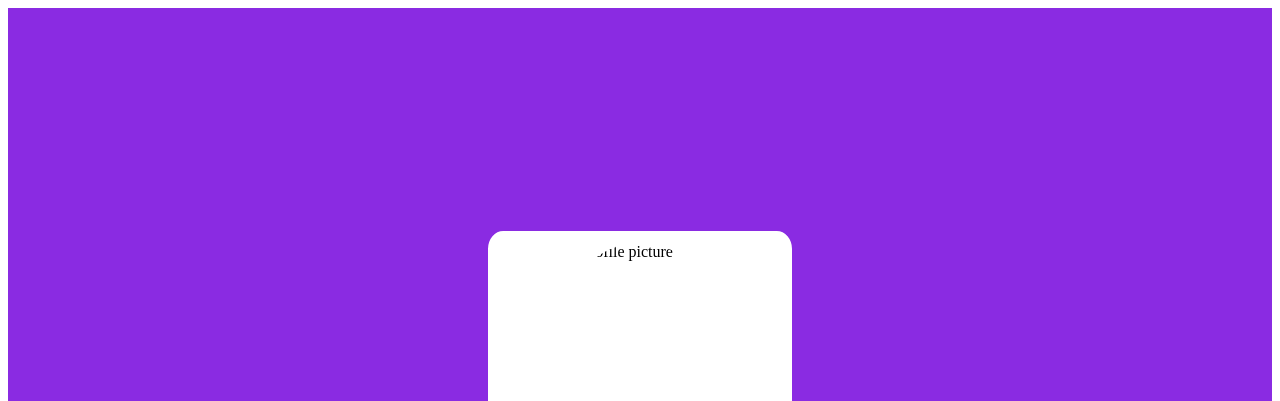
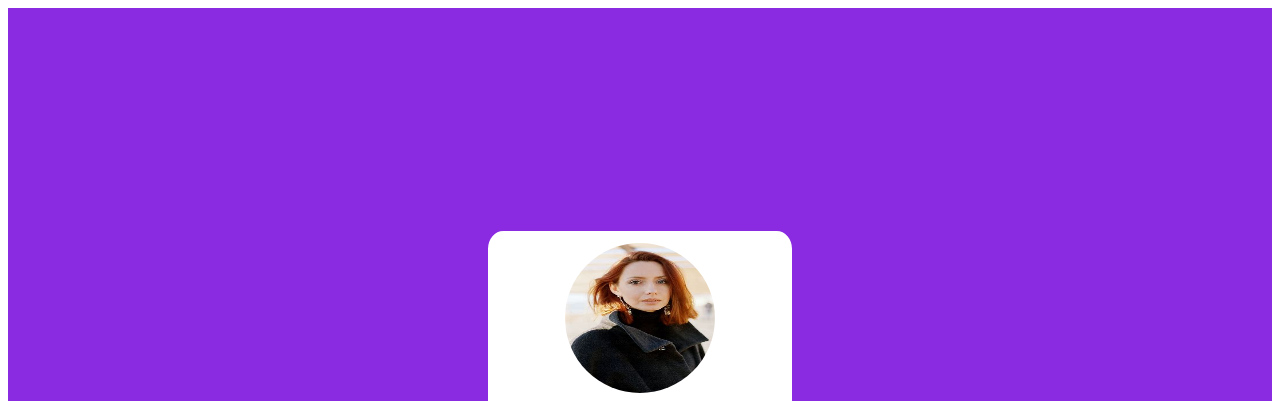
Before and after one commit to fidasahooda/profile-card, a plain HTML site: page index.html in a window 1280 px wide. Shown: the top 401 px of the page. Drawn offline with Linux system fonts and the light colour scheme; the site is published under a folder, as on GitHub Pages, so addresses that start at the root find nothing.

Commit message:
updated code

```diff
--- a/index.html
+++ b/index.html
@@ -10,7 +10,7 @@
     <div class="container">
         <div class="container-parent">
             <div class="container-child">
-                <img src="/Images/ProfilePic.jpg" alt="Profile picture">
+                <img src="./Images/ProfilePic.jpg" alt="Profile picture">
             </div>
             <div class="content">
                 <h1>Fida Sahooda</h1>
```
